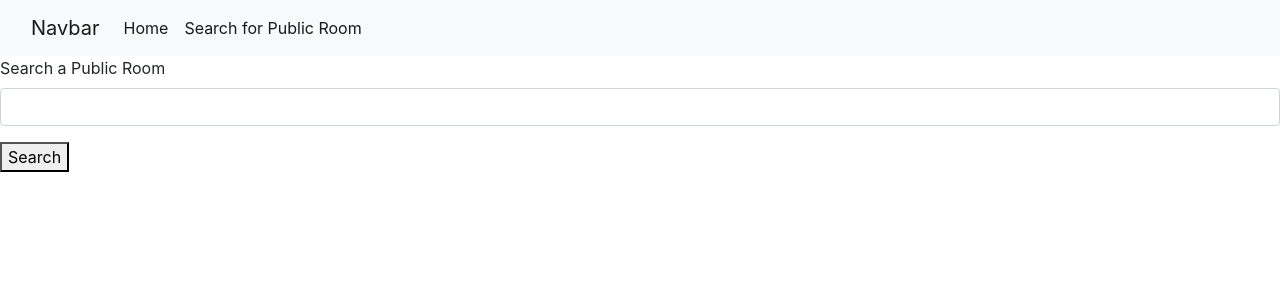
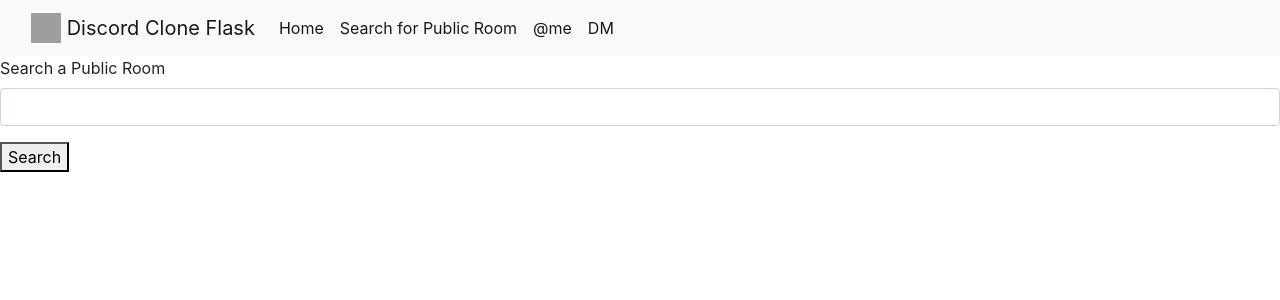
Before and after one commit to boyuan12/Discord-Clone, a Flask app: page /search in a window 1280 px wide. Shown: the top 300 px of the page. Run offline with Flask 2, Linux system fonts and the light colour scheme; a user stored in the database is signed in; some libraries are stand-ins or nearby versions; grey boxes are pictures that could not be loaded.

Commit message:
updated @me

```diff
--- a/app.py
+++ b/app.py
@@ -128,7 +128,6 @@ def message_display(data):
     markdowns = "<br>".join(markdowns)
     # print(markdowns)
     c.execute("INSERT INTO messages (message, author, room, timestamp) VALUES (:m, :a, :r, :t)", {"m": markdowns, "a": user, "r": data["room_id"], "t": ts})
-    print(ts)
     conn.commit()
     emit("show message", {"message": markdowns, "timestamp": ts, "name": user, "room_id": data["room_id"]}, broadcast=True)
 
@@ -267,19 +266,17 @@ def api():
 @app.route("/dm", methods=["GET"])
 @login_required
 def dm():
-    messages = c.execute("SELECT * FROM messages WHERE room=:room", {"room": f"user-{session.get('user_id')}"}).fetchall()
+    messages = c.execute("SELECT * FROM messages WHERE room=:room", {"room": session.get('user_id')}).fetchall()
     username = c.execute("SELECT username FROM users WHERE user_id=:u_id", {"u_id": session["user_id"]}).fetchall()[0][0]
+    return render_template("dm.html", messages=messages, username=username)
 
-    return render_template("dm.html", messages=messages, username=username)
 
 @socketio.on("dm")
 def dm_socket(data):
     ts = timestamp()
     user_id = c.execute("SELECT * FROM users WHERE username=:name", {"name": data["username"]}).fetchall()[0][0]
-
-    c.execute("INSERT INTO messages (author, message, room, timestamp) VALUES (:a, :m, :r, :t)", {"a": data["author"], "m": data["message"], "r": f"user-{user_id}", "t": ts})
+    c.execute("INSERT INTO messages (author, message, room, timestamp) VALUES (:a, :m, :r, :t)", {"a": data["author"], "m": data["message"], "r": user_id, "t": ts})
     conn.commit()
-
     emit("broadcast dm", {"author": data["author"], "receiver": data["username"], "t": ts, "message": data["message"]})
 
 
--- a/static/private.js
+++ b/static/private.js
@@ -20,7 +20,10 @@ window.onload = function(e) {
     socket.on("broadcast dm", data => {
         console.log("dm received")
         if (data["receiver"] == document.getElementById("sender").value) {
-            console.log(data["message"]);
+            console.log(data);
+            var message = document.createElement("SPAN");
+            message.innerHTML = `<small>${(data["t"])}</small><h4>${data["author"]}:</h4><p>${data["message"]}</p>`
+            $(".container").append(message);
         }
     })
 }
--- a/templates/dm.html
+++ b/templates/dm.html
@@ -14,7 +14,7 @@
         <button type="submit" id="dmButton">Send the Message</button>
     </form>
     <h1>All Messages Received:</h1>
-    <ul id="messages">
+    <ul id="messages" class="container">
         {% for message in messages %}
             <li>{{ message }}</li>
         {% endfor %}
--- a/templates/layout.html
+++ b/templates/layout.html
@@ -12,7 +12,10 @@
         <div>
             <nav class="navbar navbar-expand-lg navbar-light bg-light">
                 <div class="container-fluid">
-                    <a class="navbar-brand" href="#">Navbar</a>
+                    <a class="navbar-brand" href="#">
+                        <img src="https://s4.aconvert.com/convert/p3r68-cdx67/aetx5-19o96.svg" width="30" height="30" class="d-inline-block align-top" alt="Logo" loading="lazy">
+                        Discord Clone Flask
+                    </a>
                     <button class="navbar-toggler" type="button" data-toggle="collapse" data-target="#navbarSupportedContent" aria-controls="navbarSupportedContent" aria-expanded="false" aria-label="Toggle navigation">
                         <span class="navbar-toggler-icon"></span>
                     </button>
@@ -24,6 +27,14 @@
                             <li class="nav-item">
                                 <a class="nav-link active" href="/search">Search for Public Room</a>
                             </li>
+                            {% if session["user_id"] %}
+                                <li class="nav-item">
+                                    <a class="nav-link active" href="/@me">@me</a>
+                                </li>
+                                <li class="nav-item">
+                                    <a class="nav-link active" href="/dm">DM</a>
+                                </li>
+                            {% endif %}
                         </ul>
                     </div>
                 </div>
```
Also changed, not shown: static/message.js (+4 -3 lines), templates/me.html (+20 -4 lines), db.sqlite3.
